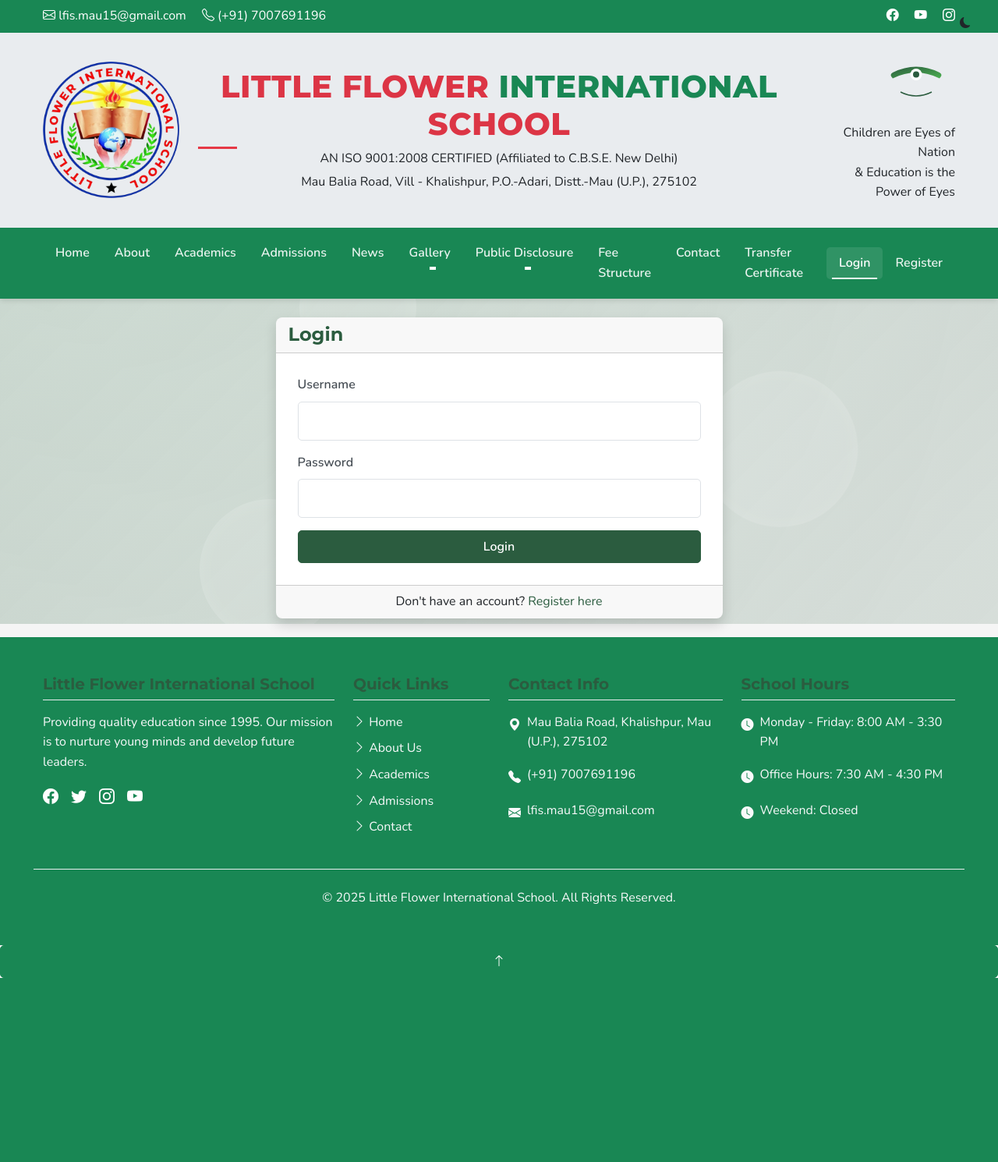
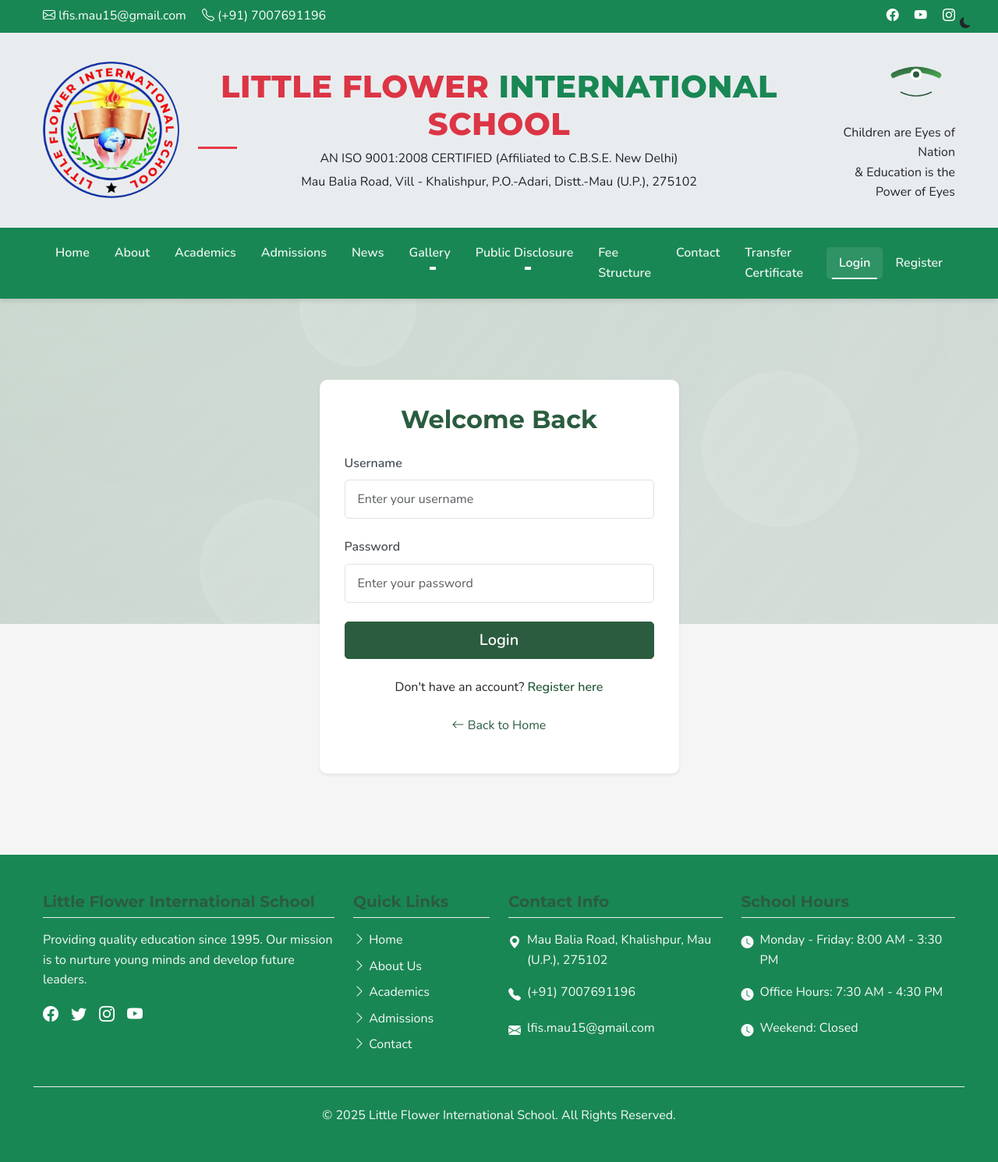
Before and after one commit to boran000/LFIS, a Flask app: page /auth/login in a window 1280 px wide. Shown: the top 1490 px of the page at 78% size. Before the commit the page ends 1254 px from the top, so only its background shows below. Run offline with Flask 3, Linux system fonts and the light colour scheme; some libraries are stand-ins or nearby versions.

Commit message:
Update login.html

```diff
--- a/templates/auth/login.html
+++ b/templates/auth/login.html
@@ -1,36 +1,48 @@
 {% extends "base.html" %}
 
 {% block content %}
-<div class="row justify-content-center">
-    <div class="col-md-6">
-        <div class="card">
-            <div class="card-header">
-                <h4 class="mb-0">Login</h4>
-            </div>
-            <div class="card-body">
-                <form method="POST" action="{{ url_for('auth.login') }}">
+<div class="container py-5">
+    <div class="row justify-content-center">
+        <div class="col-md-6 col-lg-5">
+            <div class="auth-form animate-fadeInUp">
+                <h2 class="text-center mb-4">Welcome Back</h2>
+
+                {% with messages = get_flashed_messages(with_categories=true) %}
+                    {% if messages %}
+                        {% for category, message in messages %}
+                            <div class="alert alert-{{ category }} alert-dismissible fade show">
+                                {{ message }}
+                                <button type="button" class="btn-close" data-bs-dismiss="alert" aria-label="Close"></button>
+                            </div>
+                        {% endfor %}
+                    {% endif %}
+                {% endwith %}
+
+                <form method="POST">
                     {{ form.hidden_tag() }}
-                    <div class="mb-3">
+                    <div class="mb-4">
                         {{ form.username.label(class="form-label") }}
-                        {{ form.username(class="form-control" + (" is-invalid" if form.username.errors else "")) }}
+                        {{ form.username(class="form-control", placeholder="Enter your username") }}
                         {% for error in form.username.errors %}
-                            <div class="invalid-feedback">{{ error }}</div>
+                            <div class="text-danger mt-1">{{ error }}</div>
                         {% endfor %}
                     </div>
-                    <div class="mb-3">
+                    <div class="mb-4">
                         {{ form.password.label(class="form-label") }}
-                        {{ form.password(class="form-control" + (" is-invalid" if form.password.errors else "")) }}
+                        {{ form.password(class="form-control", placeholder="Enter your password") }}
                         {% for error in form.password.errors %}
-                            <div class="invalid-feedback">{{ error }}</div>
+                            <div class="text-danger mt-1">{{ error }}</div>
                         {% endfor %}
                     </div>
-                    <div class="d-grid">
-                        {{ form.submit(class="btn btn-primary") }}
+                    <div class="d-grid gap-2 mb-4">
+                        {{ form.submit(class="btn btn-primary btn-lg") }}
                     </div>
                 </form>
-            </div>
-            <div class="card-footer text-center">
-                <p class="mb-0">Don't have an account? <a href="{{ url_for('auth.register') }}">Register here</a></p>
+
+                <div class="text-center">
+                    <p>Don't have an account? <a href="{{ url_for('auth.register_selection') }}" class="fw-semibold">Register here</a></p>
+                    <p class="mt-4"><a href="{{ url_for('main.home') }}"><i class="bi bi-arrow-left"></i> Back to Home</a></p>
+                </div>
             </div>
         </div>
     </div>
```
